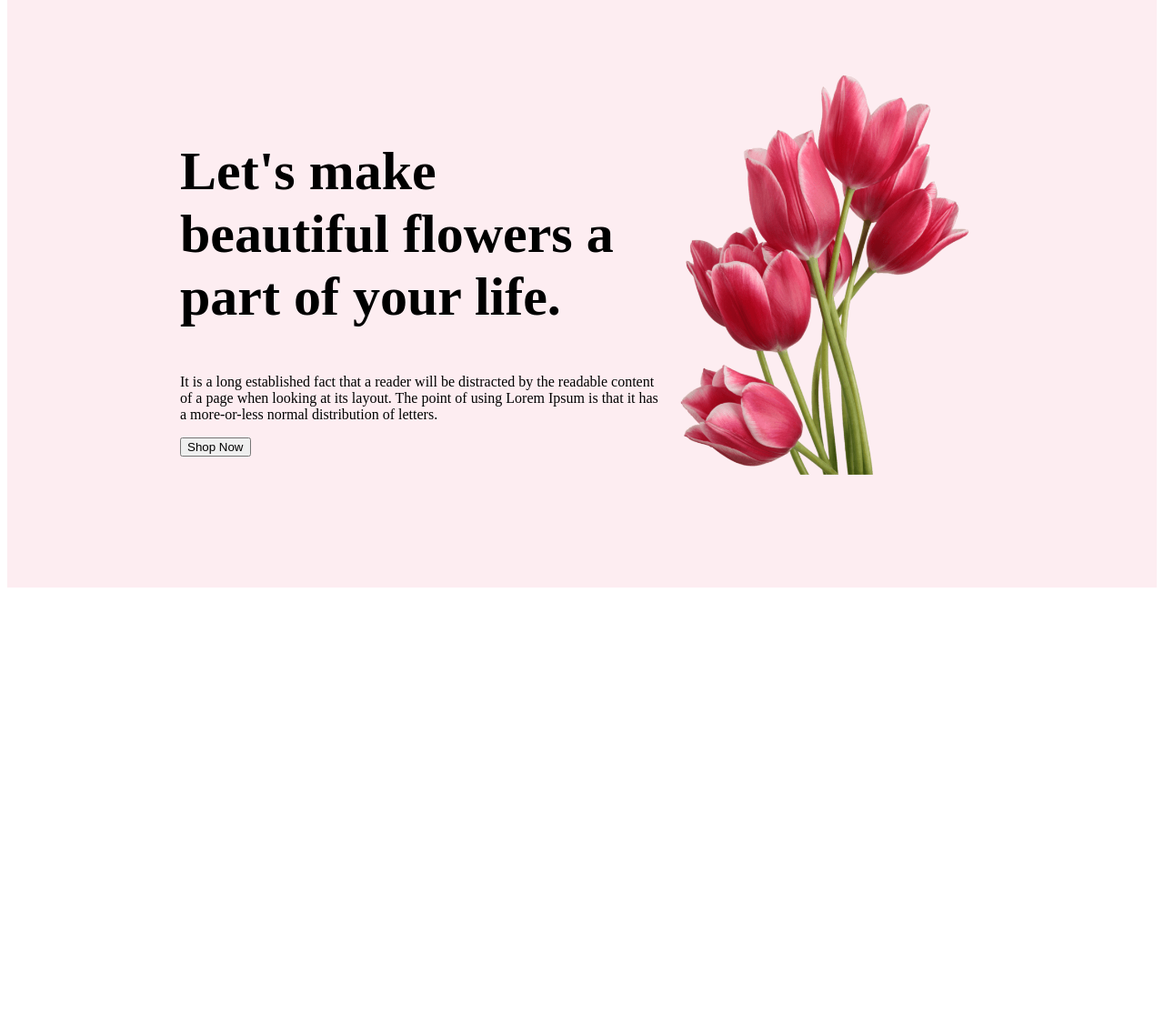
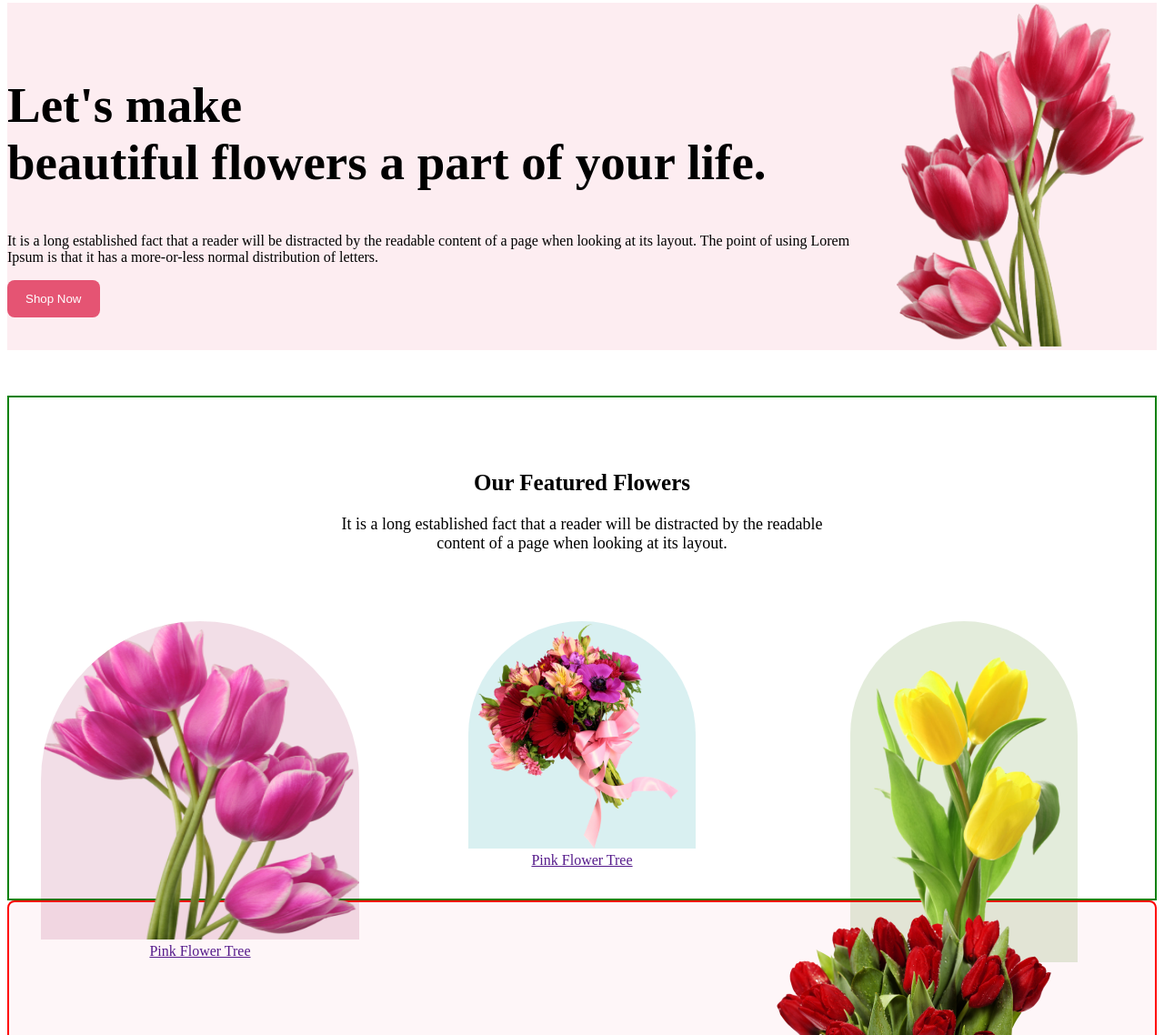
Before and after one commit to tawhid3482/assingment-1, a plain HTML site: page index.html in a window 1280 px wide. Shown: the part 47-1185 px from the top of the page at 91% size. Before the commit the page ends 800 px from the top, so only its background shows below. Drawn offline with Linux system fonts and the light colour scheme.

Commit message:
working now

```diff
--- a/index.html
+++ b/index.html
@@ -3,26 +3,88 @@
 <head>
     <meta charset="UTF-8">
     <meta name="viewport" content="width=device-width, initial-scale=1.0">
-    <title>Online Flower Shop</title>
+    <title>Online Flower Shop </title>
     <link rel="stylesheet" href="style/style.css">
+
 </head>
 <body>
     <header>
+        <!-- this is header section -->
         <section>
-            <div class="header-container">
-                <div class="header-container-data">
-                    <h1 class="flower-header">Let's make <br> beautiful flowers a <br> part of your life.</h1>
-                    <p>It is a long established fact that a reader will be distracted by the readable content of a page when looking at its layout. The point of using Lorem Ipsum is that it has a more-or-less normal distribution of letters.</p>
-                    <button>Shop Now</button>
+           <div class="header-container">
+                <div class="header-text">
+                   <h1 class="heading">Let's make <br> beautiful flowers a part of your life.</h1>
+                   <p class="header-pera">It is a long established fact that a reader will be distracted by the readable content of a page when looking at its layout. The point of using Lorem Ipsum is that it has a more-or-less normal distribution of letters.</p>
+                   <button class="btn-1">Shop Now</button>
                 </div>
-                <div class="header-container-image">
-                    <img class="header-picture" src="images/pngwing 10.png" alt="">
+                <div class="header-picture">
+                    <img class="picture-1" src="images/pngwing 10.png" alt="">
+                </div>
+           </div>
+        </section>
+    </header>
+    <main>
+        <section>
+            <div class="main-container">
+                <div class="main-text">
+                    <h2 class="main-header">Our Featured Flowers</h2>
+                    <p class="main-pera"> It is a long established fact that a reader will be distracted by the readable <br> content of a page when looking at its layout.</p>
+                </div>
+                <div class="main-image">
+                   <div class="box">
+                    <img class="main-img-img1" src="images/pngwing 6.png" alt="">
+                    <br>
+                    <a href="">Pink Flower Tree</a>
+                   </div>
+                    <div class="box">
+                        <img class="main-img-img2" src="images/pngwing 5.png" alt="">
+                        <br>
+                        <a href="">Pink Flower Tree</a>
+                    </div>
+                    <div class="box">
+                        <img class="main-img-img3" src="images/pngwing 7.png" alt="">
+                        <br>
+                        <a href="">Pink Flower Tree</a>
+                    </div>
                 </div>
             </div>
         </section>
-    </header>
-    <main>
-
+        <section>
+            <div class="main-container2">
+                <div class="main-container2-text">
+                    <h2 class="container2-header"> Hot Deal ! Sale Up To 25% <span class="span">Off</span></h2>
+                    <p class="container2-pera">
+                        It is a long established fact that a reader will be distracted by the readable <br> content of a page when looking at its layout.
+                    </p>
+                    <button class="btn-1"> Sign Up</button>
+                </div>
+                <div class="main-container2-img">
+                    <img src="images/pngwing 8.png" alt="">
+                </div>
+            </div>
+        </section>
+        <section>
+            <div class="main-container3">
+                <div class="main-text">
+                    <h2 class="main-header">Our Featured Flowers</h2>
+                    <p class="main-pera"> It is a long established fact that a reader will be distracted by the readable <br> content of a page when looking at its layout.</p>
+                </div>
+                <div class="main-container3-img">
+                    <div class="box1">
+                        <img class="box-img" src="images/Rectangle 4.png" alt="">
+                    </div>
+                    <div class="box1">
+                        <img class="box-img" src="images/Rectangle 5.png" alt="">
+                    </div>
+                    <div class="box1">
+                        <img class="box-img" src="images/Rectangle 6.png" alt="">
+                    </div>
+                    <div class="box1">
+                        <img class="box-img" src="images/Flower 01.png" alt="">
+                    </div>
+                </div>
+            </div>
+        </section>
     </main>
     <footer>
 
--- a/style/style.css
+++ b/style/style.css
@@ -1,22 +1,115 @@
-* {}
-
 .header-container {
     display: flex;
-    justify-content: space-between;
+    justify-content: space-around;
     align-items: center;
     background: rgba(229, 84, 115, 0.10);
-    color: black;
-    padding:120px 190px;
-
+    margin: 50px 0;
 
 }
 
-.header-picture {
-    width: 350px;
+.heading {
+    font-size: 55px;
+    font-weight: bold;
 }
 
-.flower-header {
-    font-size: 60px;
+.picture-1 {
+    width: 300px;
+}
+
+.btn-1 {
+    border-radius: 8px;
+    background: #E55473;
+    border: none;
+    padding: 13px 20px;
+    color: #fff;
+}
+.main-container{
+    border: 2px solid green;
+}
+.main-text {
+    margin-top: 80px;
+    text-align: center;
+    margin-bottom: 50px;
+}
+
+.main-header {
+    font-size: 25px;
     font-weight: 800;
+}
+
+.main-pera {
+    font-size: 18px;
+    font-weight: 400;
+}
+
+.main-image {
+
+    display: flex;
+    justify-content: space-around;
+    align-items: center;
+}
+
+.box {
+    width: 530px;
+    height: 280px;
+    padding: 25px;
+    text-align: center;
+}
+
+
+.main-img-img1 {
+    width: 350px;
+    height:350px;
+    border-radius: 300px 300px 0px 0px;
+    background: rgba(167, 33, 98, 0.15);
+}
+
+.main-img-img2 {
+    width: 250px;
+    border-radius: 300px 300px 0px 0px;
+    background: rgba(5, 151, 160, 0.15);
+}
+
+.main-img-img3 {
+    width: 250px;
+    border-radius: 300px 300px 0px 0px;
+    background: rgba(71, 125, 17, 0.15);
+}
+
+.main-container2 {
+    display: flex;
+    justify-content: space-around;
+    align-items: center;
+    border: 2px solid red;
+    border-radius: 8px;
+    background: rgba(229, 84, 115, 0.05);
 
 }
+
+.main-container2-text {
+    text-align: center;
+}
+
+.span {
+    color: #E55473;
+}
+
+.container2-pera {
+    font-size: 18px;
+    font-weight: 400;
+}
+.main-container3-img{
+    display: flex;
+    justify-content: space-around;
+}
+.box1{
+    border: 2px solid gray;
+    width: 310px;
+    height: 310px;
+
+}
+.box-img{
+    width: 310px;
+    height: 310px;
+
+}
```
